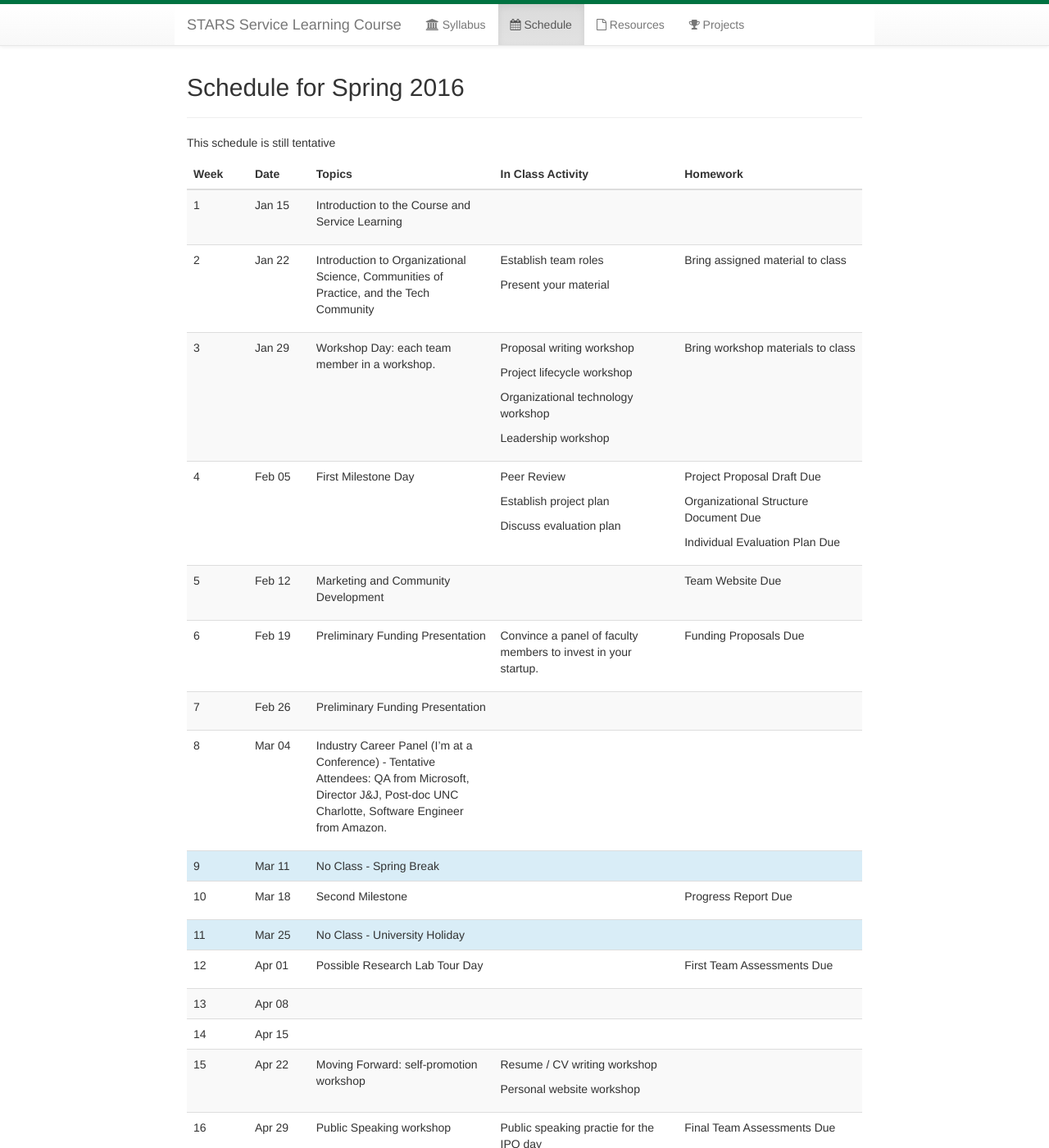
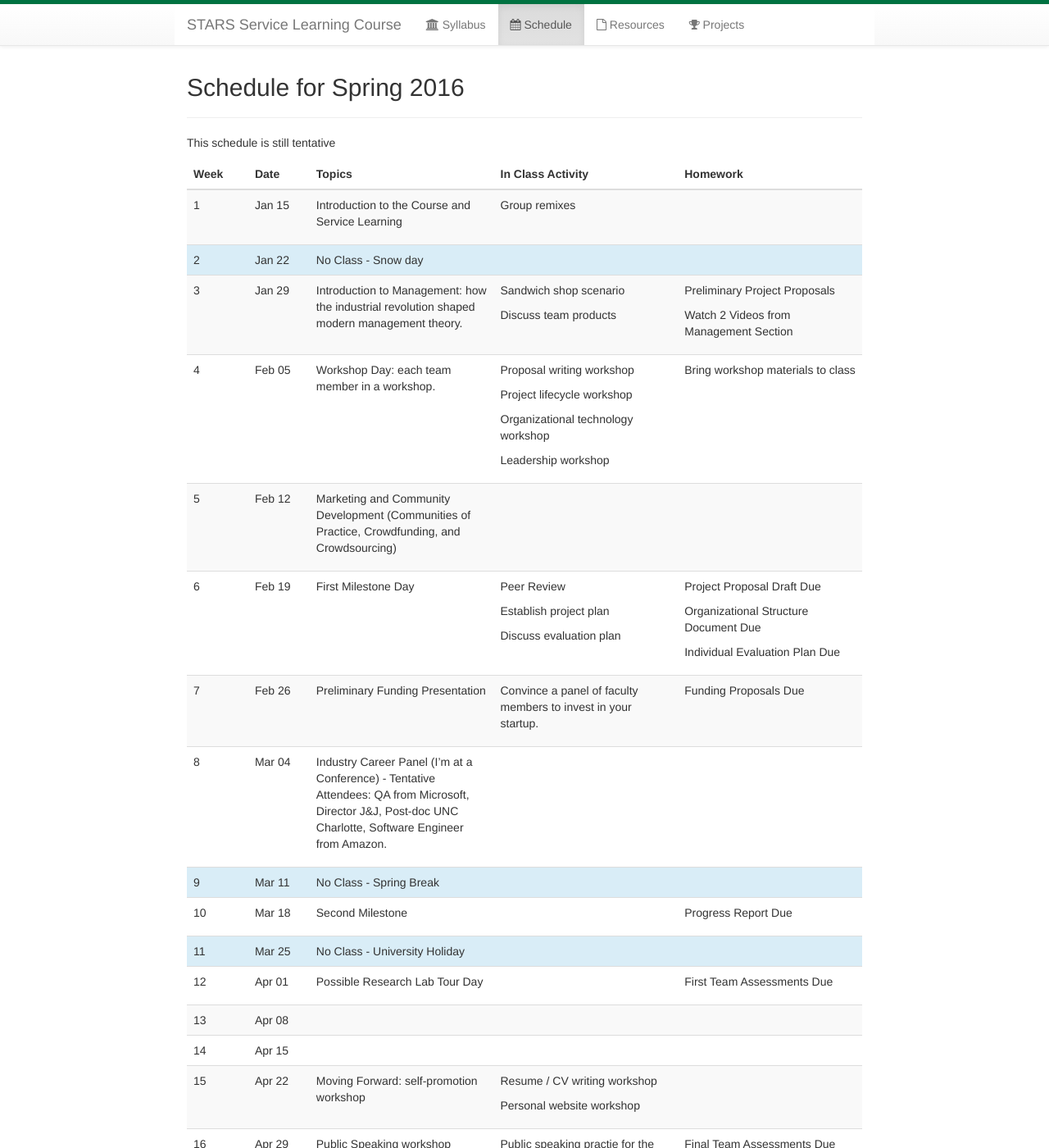
Before and after one commit to stevemacn/service-learning-course, a Jekyll site: the page built from schedule.html, in a window 1280 px wide and 1400 px high. Shown: the whole window at 82% size. Built offline with Jekyll 4.4.1, drawn with Linux system fonts in a browser that asks for light colours; nearby versions of some CDN libraries.

Commit message:
update the schedule - move first milestone back due to snow day

```diff
--- a/_data/lectures.yml
+++ b/_data/lectures.yml
@@ -4,21 +4,32 @@
 -
   date: 2016-01-15
   info: Introduction to the Course and Service Learning
-  hw:
+  act:
+    - info: "Group remixes"
 
 #
 # ==================
 # Week 2
 #
+
 -
   date: 2016-01-22
-  info: "Introduction to Organizational Science, Communities of Practice, and the Tech Community"
+  info: Snow day! No Class
+  break: No Class - Snow day
+
+
+#
+-
+  date: 2016-01-29
+  info: "Introduction to Management: how the industrial revolution shaped modern management theory."
+  #info: "Introduction to Organizational Science, Communities of Practice, and the Tech Community"
   hw:
-    - info: "Bring assigned material to class"
+    - info: "Preliminary Project Proposals"
+    - info: "Watch 2 Videos from Management Section"
+      # - info: "Bring assigned material to class"
   act:
-    - info: "Establish team roles"
-    - info: "Present your material"
-
+    - info: "Sandwich shop scenario"
+    - info: "Discuss team products"
 
 
 #
@@ -26,7 +37,7 @@
 # Week 3
 #
 -
-  date: 2016-01-29
+  date: 2016-02-5
   info: "Workshop Day: each team member in a workshop."
   act:
     - info: "Proposal writing workshop"
@@ -41,7 +52,15 @@
 # Week 3
 #
 -
-  date: 2016-02-5
+  date: 2016-2-12
+  info: Marketing and Community Development (Communities of Practice, Crowdfunding, and Crowdsourcing)
+
+#
+# ==================
+# Week 4
+#
+-
+  date: 2016-02-19
   info: "First Milestone Day"
   hw:
     - info: Project Proposal Draft Due
@@ -52,28 +71,20 @@
     - info: "Establish project plan"
     - info: "Discuss evaluation plan"
 
+      #-
+      #  date: 2016-02-12
+      #  info: "Marketing and Community Development"
+      #  hw:
+      #    - info: "Team Website Due"
+
+
 -
-  date: 2016-02-12
-  info: "Marketing and Community Development"
-  hw:
-    - info: "Team Website Due"
-
-#
-# ==================
-# Week 4
-#
--
-  date: 2016-02-19
+  date: 2016-02-26
   info: Preliminary Funding Presentation
   act:
     - info: "Convince a panel of faculty members to invest in your startup."
   hw:
     - info: "Funding Proposals Due"
-
--
-  date: 2016-2-26
-  info: Preliminary Funding Presentation
-
 
 #
 # ==================
```
